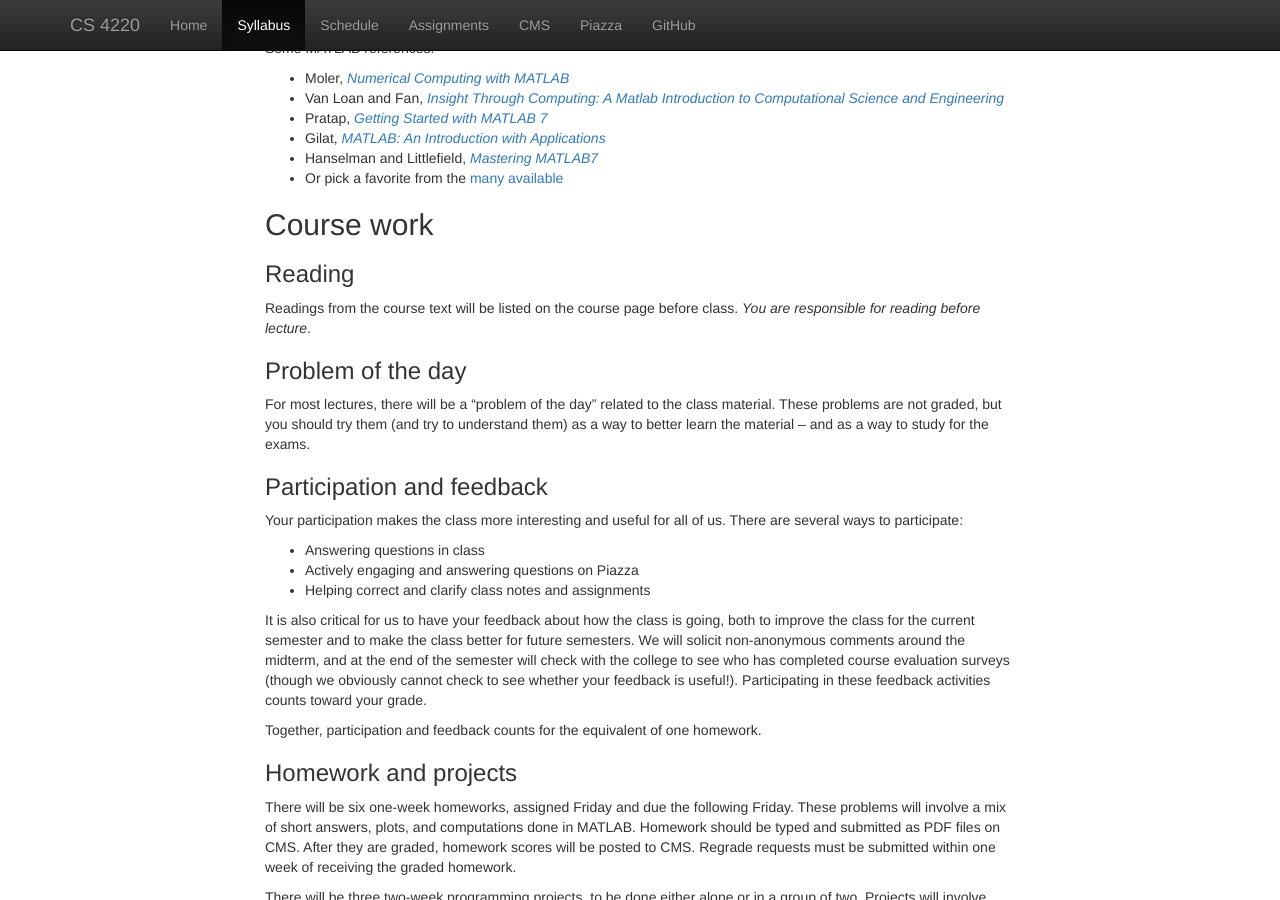
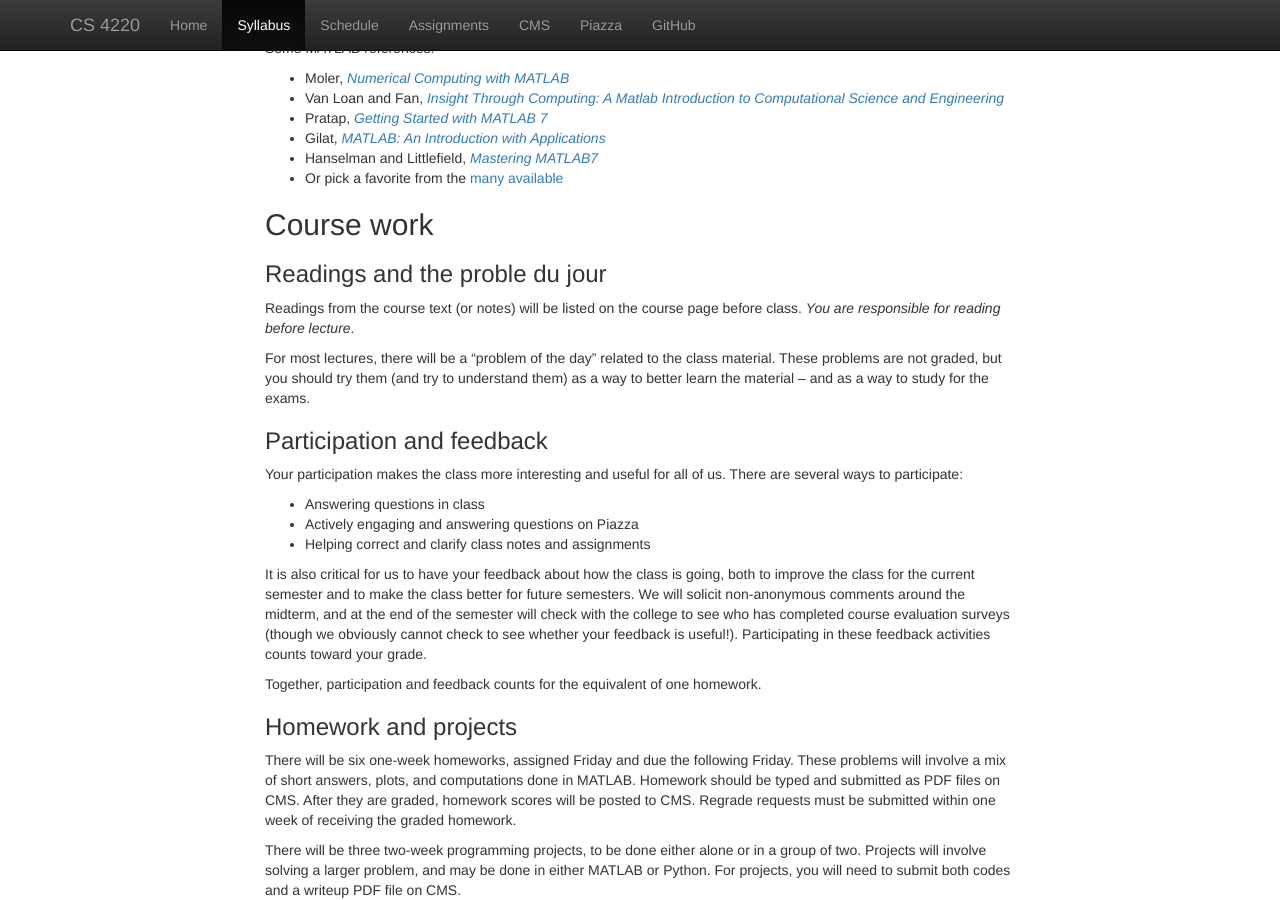
Before and after one commit to dbindel/cs4220-s17, a Jekyll site: the page built from web/syllabus.md, in a window 1280 px wide and 900 px high, scrolled down 1043 px. Built offline with Jekyll 4.4.1, drawn with Linux system fonts in a browser that asks for light colours; nearby versions of some CDN libraries.

```diff
--- a/web/syllabus.md
+++ b/web/syllabus.md
@@ -99,12 +99,10 @@
 
 ## Course work
 
-### Reading
+### Readings and the proble du jour
 
-Readings from the course text will be listed on the course page before
-class.  *You are responsible for reading before lecture*.
-
-### Problem of the day
+Readings from the course text (or notes) will be listed on the course
+page before class.  *You are responsible for reading before lecture*.
 
 For most lectures, there will be a "problem of the day" related to
 the class material.  These problems are not graded, but you should
```
Also changed, not shown: 3 other files.
